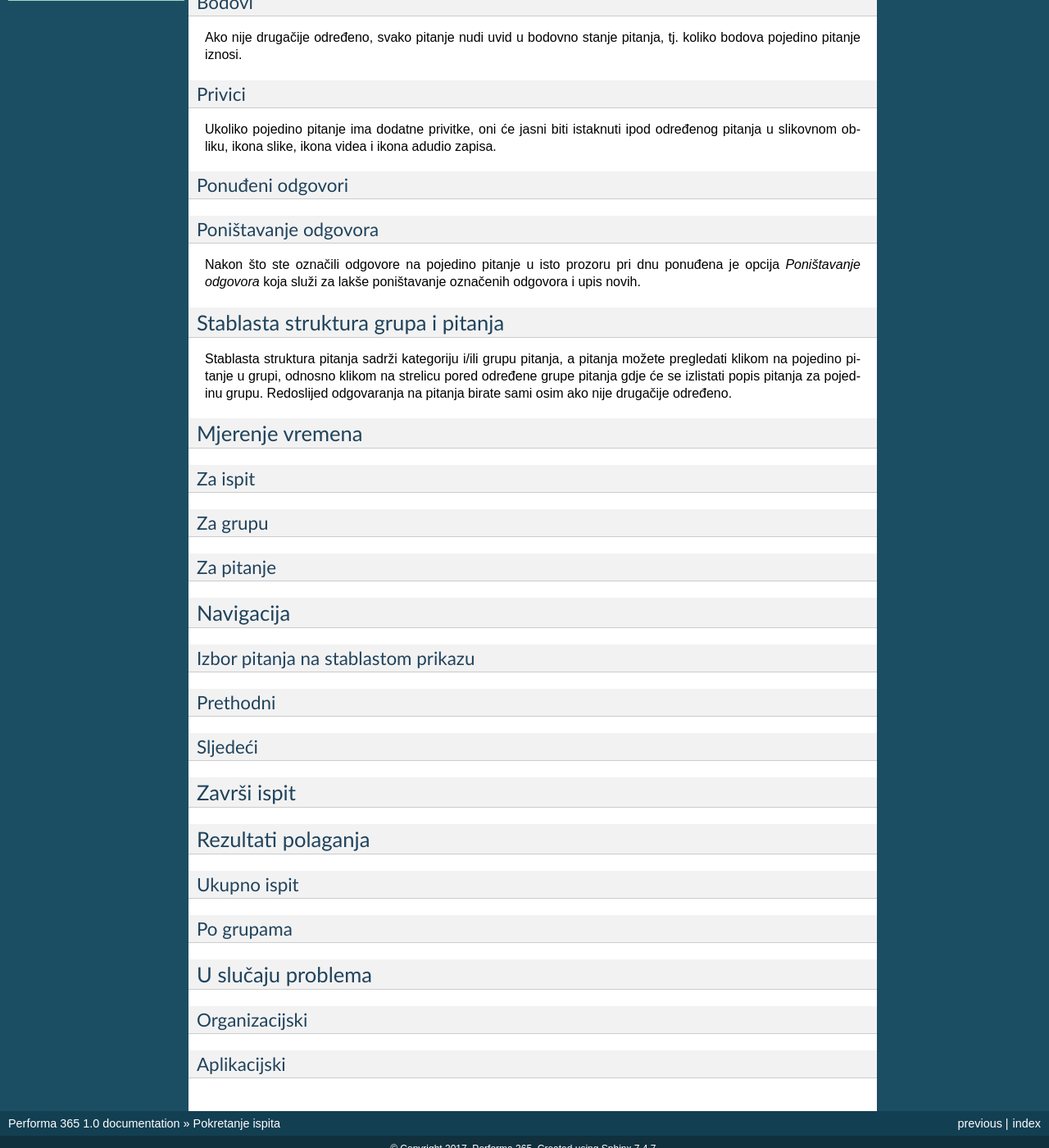
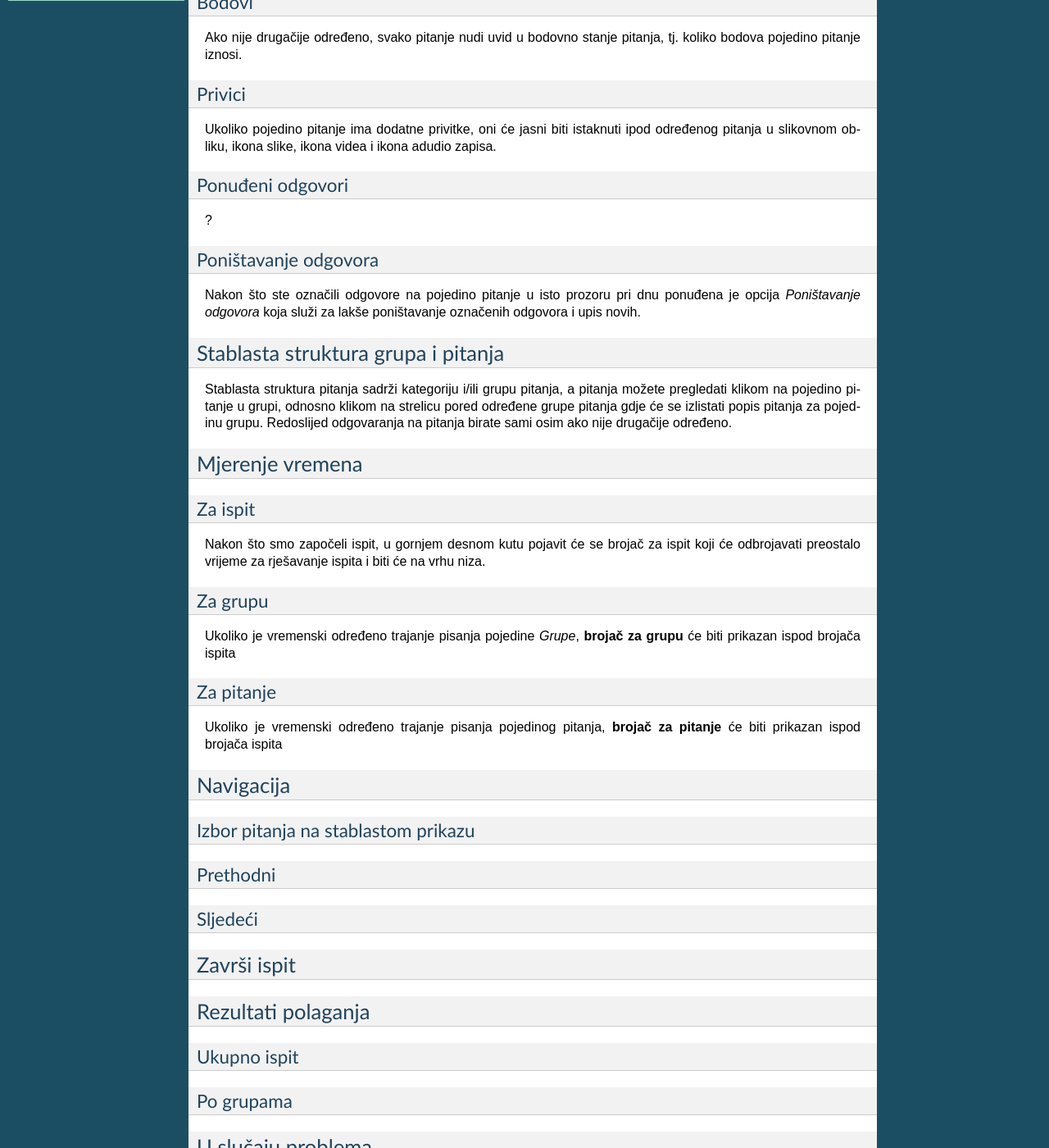
Before and after one commit to pslisko/Performa-365-Reports, a Sphinx documentation site: the page built from docs/pokretanje_ispita.rst, in a window 1280 px wide and 1400 px high, scrolled down 719 px. Shown: the whole window at 82% size. Built offline with Sphinx 7.4.7, drawn with Linux system fonts in a browser that asks for light colours.

Commit message:
Update pokretanje_ispita.rst

```diff
--- a/docs/pokretanje_ispita.rst
+++ b/docs/pokretanje_ispita.rst
@@ -46,7 +46,7 @@ Ukoliko pojedino pitanje ima dodatne privitke, oni će jasni biti istaknuti ipod
 Ponuđeni odgovori
 ******************
 
-
+?
 
 Poništavanje odgovora
 ************************
@@ -61,18 +61,25 @@ Stablasta struktura pitanja sadrži kategoriju i/ili grupu pitanja, a pitanja mo
 Mjerenje vremena
 ^^^^^^^^^^^^^^^^^^^^
 
-
 Za ispit
 ***********
+
+Nakon što smo započeli ispit, u gornjem desnom kutu pojavit će se brojač za ispit koji će odbrojavati preostalo vrijeme za rješavanje ispita i biti će na vrhu niza.
 
 Za grupu
 ********
 
+Ukoliko je vremenski određeno trajanje pisanja pojedine *Grupe*, **brojač za grupu** će biti prikazan ispod brojača ispita
+
 Za pitanje
 ************
 
+Ukoliko je vremenski određeno trajanje pisanja pojedinog pitanja, **brojač za pitanje** će biti prikazan ispod brojača ispita
+
 Navigacija
 ^^^^^^^^^^^^^^
+
+
 
 Izbor pitanja na stablastom prikazu
 ************************************
```
